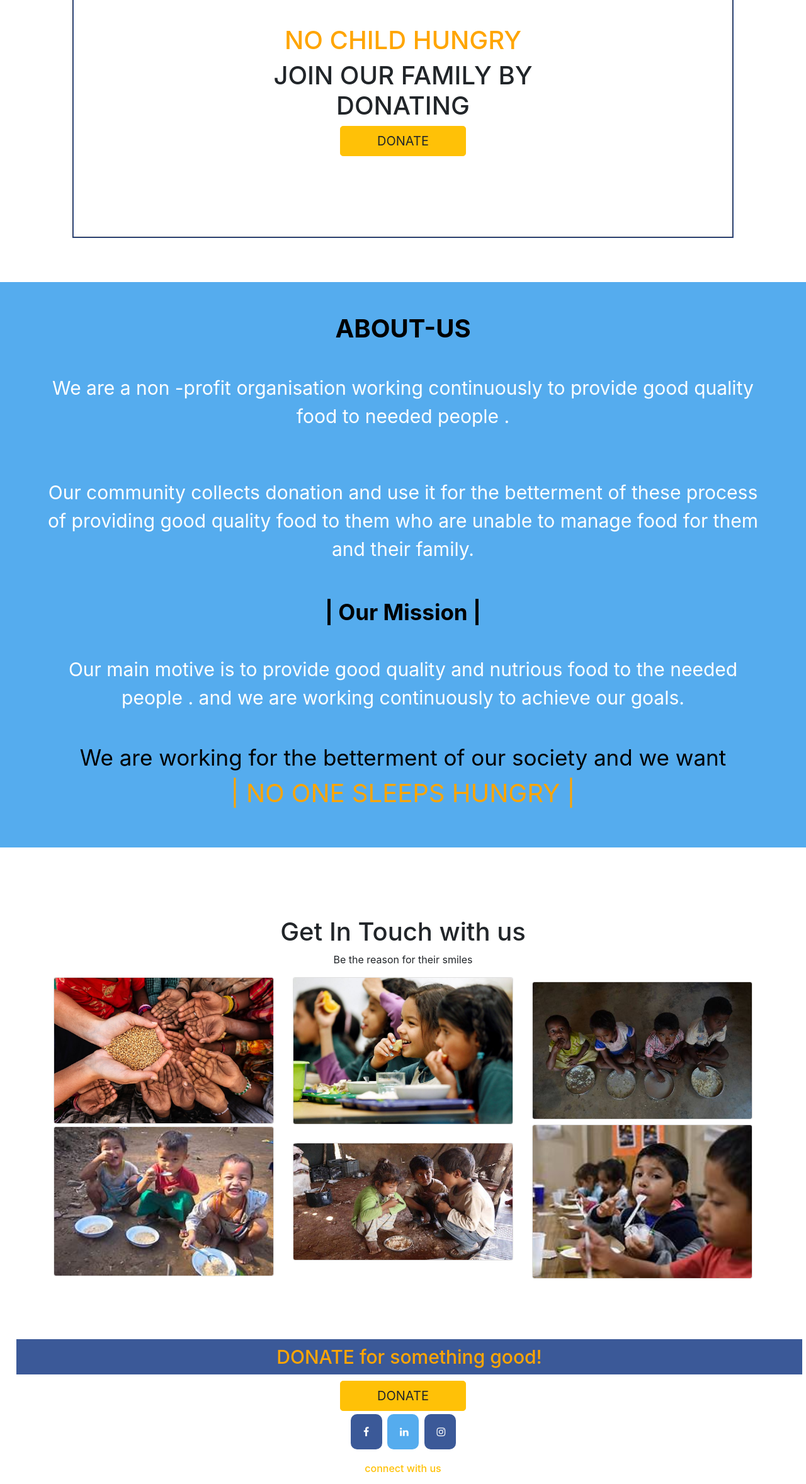
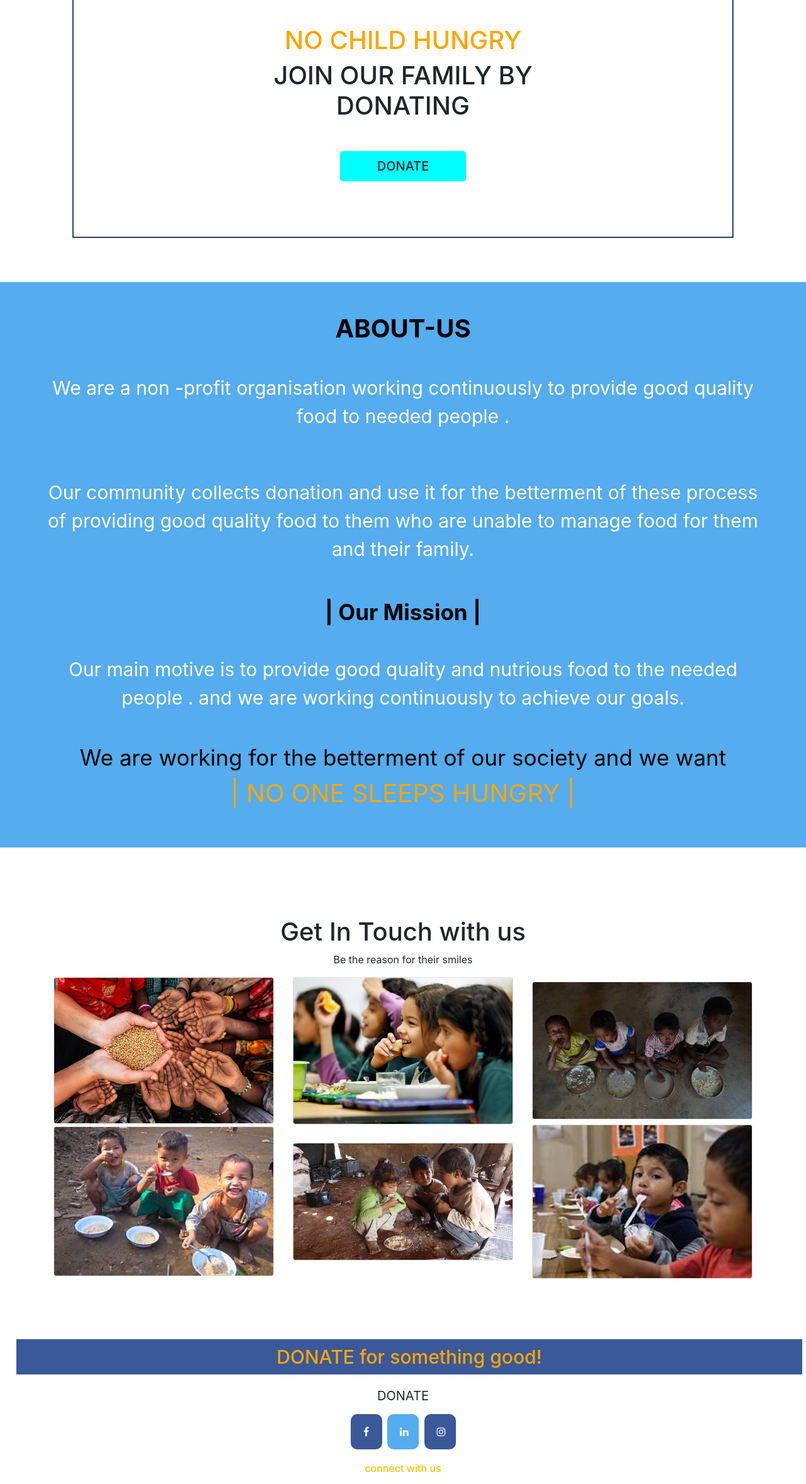
Before and after one commit to anjalinigade349/nochildhungrey, a PHP site: page / in a window 1280 px wide. Shown: the part 142-2499 px from the top of the page at 63% size. Run offline with PHP 8.4, Linux system fonts and the light colour scheme.

Commit message:
Update index.php

```diff
--- a/index.php
+++ b/index.php
@@ -26,7 +26,7 @@
 
      <nav class="navbar navbar-expand-md navbar-light  fixed-top">
 
-<a class="navbar-brand text-warning">NO CHILD | HUNGRY</a>
+<a class="navbar-brand text-bold text-warning">NO CHILD | HUNGRY</a>
 
 <button type="button" class="navbar-toggler bg-light" data-toggle="collapse" data-target="#nav">
 
@@ -71,7 +71,7 @@
             </h2>
             <h1>JOIN OUR FAMILY BY <br>DONATING</h1>
             <a href="form.php">
-            <button class="btn btn-warning  btn-lg bt1">DONATE</button>
+            <button id="donate" class="btn btn-lg bt1">DONATE</button>
 			</a>
 
         </div>
@@ -163,7 +163,7 @@
     <h4 class="lastheading">
         DONATE for something good!</h2>
 		<a href="form.php">
-        <button class="btn btn-warning  btn-lg bt1">DONATE</button><br>
+        <button class="btn btn-lg bt1">DONATE</button><br>
 		</a>
 <a href="https://www.facebook.com/people/Anjali-Nigade/100022083271946" class="fa fa-facebook"></a>
 <a href="https://www.linkedin.com/in/anjalinigade349" class="fa fa-linkedin"></a>
```
